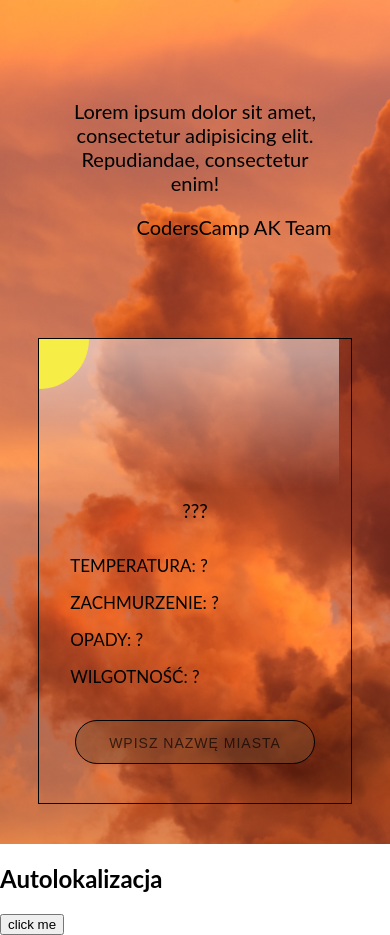
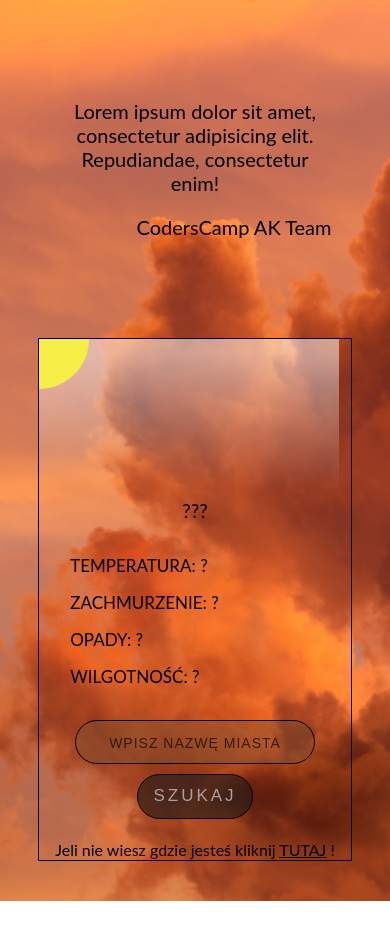
Before and after one commit to Skotee/CodersCamp2020.Project.JavaScript.WeatherQuotes, a website built with Parcel: page index.html in a window 390 px wide. After the commit the page ends 901 px from the top, so only its background shows below. Built offline with nearby package versions, Linux system fonts and the light colour scheme.

Commit message:
guzik szukaj + interfejst automatyczego wyszukiwania zostal dodany

```diff
--- a/index.html
+++ b/index.html
@@ -48,10 +48,16 @@
             </div>
             </div>
             <div class="empty"></div>
-            <input list="search" type="text" placeholder="Wpisz nazwę miasta">
+            <div class="searchCity">
+                <input list="search" type="text" placeholder="Wpisz nazwę miasta">
+                <button class="find">Szukaj</button>
+                <p id="FindMeBtn">Jeli nie wiesz gdzie jesteś kliknij <span>TUTAJ</span> !</p>
+            </div>
+
+
             <datalist id="search"> </datalist>
             <div class="informations">
-                <div class="localization">???</div>
+                <div class="localization" id="test">???</div>
                 <div class="data">
                     <!-- dane przykładowe -->
                     <p>TEMPERATURA: <span id="temperature">?</span></p>
@@ -63,9 +69,7 @@
         </div>
     </div>
 
-        <h2>Autolokalizacja</h2>
-        <p id="info"></p>
-        <button id="FindMeBtn">click me</button>
+
 
     <script src="https://maps.googleapis.com/maps/api/js?key=AIzaSyDyXP9UaV5zNdPtmkW2jF8_SwCiH8-QSms&libraries=places"></script>
     <script src="src/index.js"></script>
--- a/src/index.js
+++ b/src/index.js
@@ -4,6 +4,7 @@ const KEY = "AIzaSyDyXP9UaV5zNdPtmkW2jF8_SwCiH8-QSms"
 let findMebtn = document.getElementById("FindMeBtn");
 let foramttedAdressParagraph = document.getElementById("info");
 findMebtn.addEventListener("click",getLocation);
+let temporaryCityInfo = document.getElementById("test");
 
 // sprawdzam dlugosc i szerokosc geograficzna, a nastepnie wrzucam je google maps api
 function showPosition(position) {
@@ -15,11 +16,13 @@ function showPosition(position) {
         .then(data => {
           // console.log(data);
           Object.assign(localization, {location: data.results[0].geometry.location, formatted_address: data.results[0].formatted_address});
-          foramttedAdressParagraph.innerHTML = localization.formatted_address;
+          temporaryCityInfo.innerHTML = localization.formatted_address;
         })
         .catch(err => console.warn("wystapil problem"))
       }
-function getLocation(){
-    navigator.geolocation ? navigator.geolocation.getCurrentPosition(showPosition) : console.log("Brak wspracia wykrywania geolokalizacji w tej przeglądarce");
+async function getLocation(){
+    await navigator.geolocation ? navigator.geolocation.getCurrentPosition(showPosition) : console.log("Brak wspracia wykrywania geolokalizacji w tej przeglądarce");
+
     console.log(localization);
+
 }
--- a/styles/App.css
+++ b/styles/App.css
@@ -27,10 +27,23 @@ body {
   overflow: hidden;
 }
 
-.container .sidebar input {
+.container .sidebar .searchCity{
+  display: flex;
+  flex-direction: column;
+  order: 1;
+  z-index: 2;
+  justify-content: center;
+
+}
+/* usunalem outline z pola na tekst */
+input:focus{
+  outline: none;
+}
+
+.container .sidebar .searchCity input {
   height: 50px;
   width: 75%;
-  margin: 0 auto 55px;
+  margin: 0 auto 5px;
   text-align: center;
   border: 1px black solid;
   border-radius: 50px;
@@ -38,8 +51,39 @@ body {
   text-transform: uppercase;
   background-color: rgba(128, 78, 47, 0.479);
   color: black;
-  order: 1;
-  z-index: 2;
+}
+
+.container .sidebar .searchCity .find{
+  display: block;
+  height: 45px;
+  padding: 10px 15px;
+  margin: 5px auto;
+  font-size: 17px;
+  letter-spacing: 3px;
+  border-radius: 50px;
+  text-transform: uppercase;
+  border: 1px black solid;
+  color: rgba(192, 181, 181, 0.842);
+  background-color: rgba(37, 29, 25, 0.65);
+}
+
+.container .sidebar .searchCity .find:hover{
+  color: rgba(51, 44, 40, 0.65);
+  background-color: rgba(192, 181, 181, 0.842);
+}
+
+.container .sidebar .searchCity p{
+  display: block;
+  text-align: center;
+  margin-bottom: 1px;
+  color: black;
+}
+
+.container .sidebar .searchCity p span{
+  text-decoration: underline;
+}
+.container .sidebar .searchCity p a:hover{
+  color: orange;
 }
 
 .container .sidebar .empty {
@@ -48,7 +92,7 @@ body {
   margin: 55px auto;
 }
 
-.container .sidebar input::placeholder {
+.container .sidebar .searchCity input::placeholder {
   color: rgba(0, 0, 0, 0.664);
   letter-spacing: 2px;
 }
@@ -96,7 +140,7 @@ body {
     order: -1;
   }
 
-  .container .sidebar input {
+  .container .sidebar .searchCity input {
     font-size: 20px;
   }
 }
@@ -122,7 +166,7 @@ body {
     margin: 0 60px;
   }
 
-  .container .sidebar input::placeholder {
+  .container .sidebar .searchCity input::placeholder {
     font-size: 16px;
     letter-spacing: 1px;
   }
@@ -144,8 +188,8 @@ body {
     order: 0;
     flex-grow: 1;
   }
-  .container .sidebar input {
-    margin: 0 auto 40px;
+  .container .sidebar .searchCity input {
+    /* margin: 0 auto 40px; */
   }
   .container .sidebar .informations .data {
     margin: 30px 70px;
@@ -163,8 +207,8 @@ body {
     min-height: calc(60vh - 39px);
     margin-bottom: 35px;
   }
-  .container .sidebar input {
-    margin: 0 auto 32px;
+  .container .sidebar .searchCity input {
+    /* margin: 0 auto 32px; */
     height: 40px;
   }
   .container .sidebar .informations .data {
@@ -187,10 +231,10 @@ body {
     margin-bottom: 40px;
     border-width: 1px;
   }
-  .container .sidebar input {
-    margin: 0 auto 25px;
+  .container .sidebar .searchCity input {
+    /* margin: 0 auto 25px; */
   }
-  .container .sidebar input::placeholder {
+  .container .sidebar .searchCity input::placeholder {
     font-size: 14px;
   }
   .container .sidebar .informations .localization {
@@ -217,7 +261,7 @@ body {
     font-size: 18px;
     height: 42vh;
   }
-  .container .sidebar input {
+  .container .sidebar .searchCity input {
     height: 34px;
   }
   .container .sidebar .informations .localization {
@@ -239,11 +283,11 @@ body {
     margin: 5vh auto;
     order: 0;
   }
-  .container .sidebar input {
+  .container .sidebar .searchCity input {
     height: 40px; /*? */
     width: 50%;
   }
-  .container .sidebar input::placeholder {
+  .container .sidebar .searchCity input::placeholder {
     font-size: 20px;
   }
   .container .quote {
```
